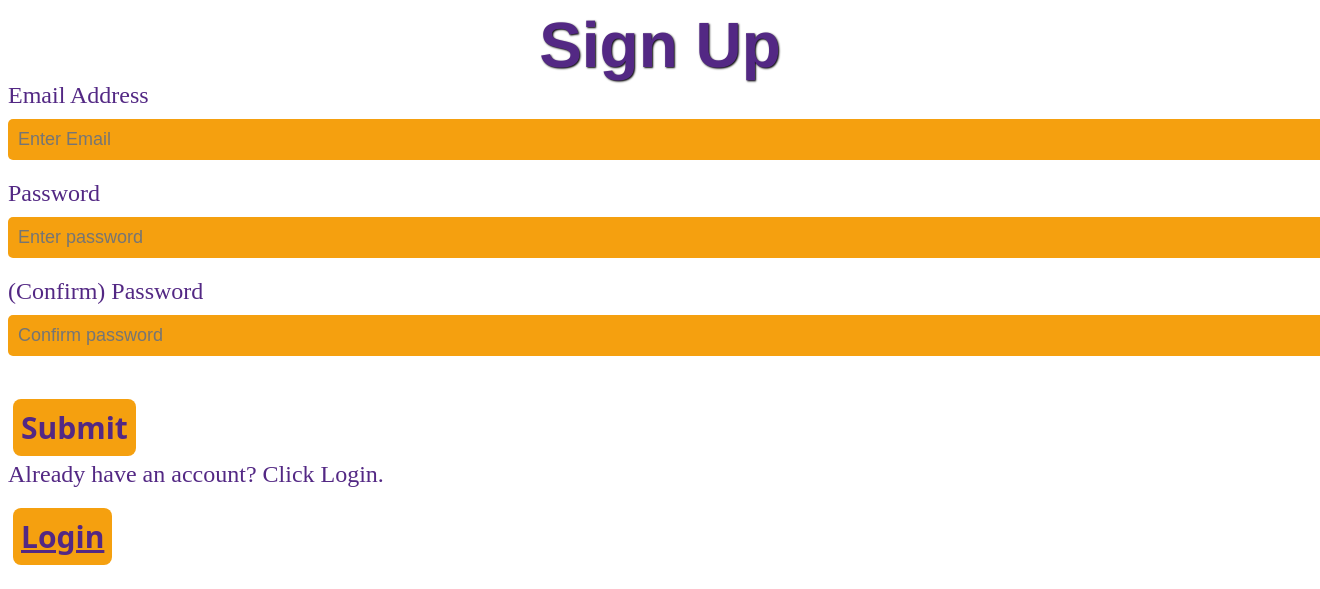
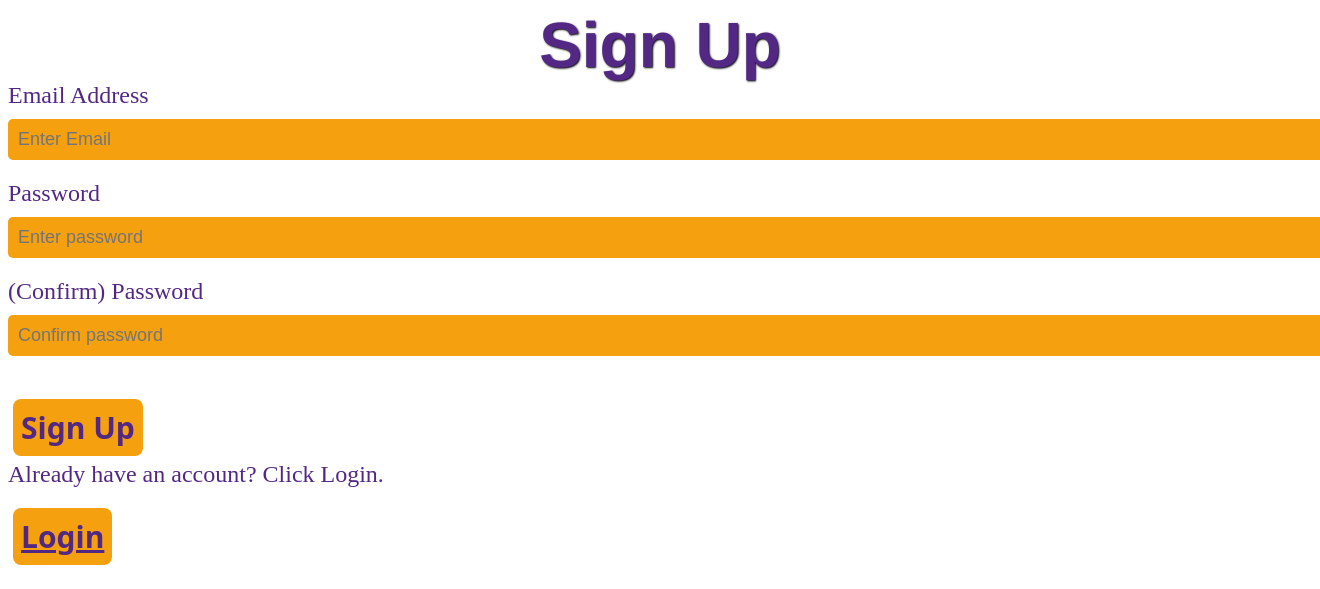
Before and after one commit to CS322-SP23/SMC-Overflow, a Flask app: template website/templates/sign_up.html in a window 1320 px wide; the page is wider, and only the part inside the window is pictured. Shown: the top 589 px of that part. Run offline with Flask 3, Linux system fonts and the light colour scheme; the template is opened without the code that fills it, so the values that code supplies are empty.

Commit message:
submit button now says sign up

```diff
--- a/website/templates/sign_up.html
+++ b/website/templates/sign_up.html
@@ -162,7 +162,7 @@
         />
     </div>
     <br />
-    <button type="submit" class = "sign-up-button">Submit</button>
+    <button type="submit" class = "sign-up-button">Sign Up</button>
     <br />
       <div class="login-question">
         <label for="login-label">Already have an account? Click Login.</label>
```
